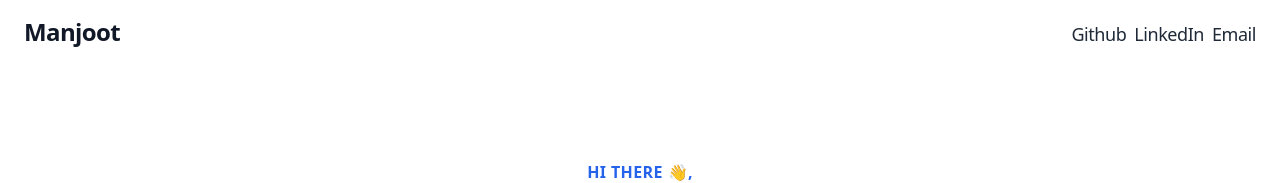
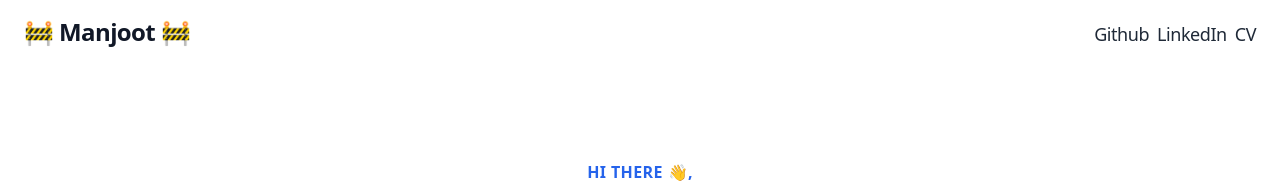
Before and after one commit to manjoot/manjoot-temporary-site, a Gatsby site: page / in a window 1280 px wide. Shown: the top 183 px of the page. Built offline with nearby package versions, Linux system fonts and the light colour scheme; Gatsby itself is replaced by a stand-in of ours.

Commit message:
Adding CV to header

```diff
--- a/gatsby-config.js
+++ b/gatsby-config.js
@@ -26,7 +26,7 @@ module.exports = {
         background_color: `#663399`,
         theme_color: `#663399`,
         display: `minimal-ui`,
-        icon: `src/images/me.svg`, // This path is relative to the root of the site.
+        icon: `src/images/gatsby-icon.png`, // This path is relative to the root of the site.
       },
     },
     `gatsby-plugin-gatsby-cloud`,
--- a/src/components/header.js
+++ b/src/components/header.js
@@ -7,12 +7,12 @@ const Header = ({ siteTitle }) => {
     <header>
       <nav class="font-sans flex flex-col text-center sm:flex-row sm:text-left sm:justify-between py-4 px-6 bg-white shadow sm:items-baseline w-full">
         <div class="mb-2 sm:mb-0">
-          <a href="/" class="text-2xl font-bold sm:tracking-tight text-gray-900 hover:text-gray-700">Manjoot</a>
+          <a href="/" class="text-2xl font-bold sm:tracking-tight text-gray-900 hover:text-gray-700"><span role="img" aria-label="construction">🚧</span> Manjoot <span role="img" aria-label="construction">🚧</span></a>
         </div>
         <div>
           <a href="https://www.github.com/manjoot" class="text-lg sm:tracking-tight text-gray-800 hover:text-gray-400 ml-2" target="_blank">Github</a>
           <a href="https://www.linkedin.com/in/manjoot" class="text-lg sm:tracking-tight text-gray-800 hover:text-gray-400 ml-2" target="_blank">LinkedIn</a>
-          <a href="mailto:manjoot@hotmail.com" class="text-lg sm:tracking-tight text-gray-800 hover:text-gray-400 ml-2" target="_blank">Email</a>
+          <a href="https://drive.google.com/uc?export=download&id=1VJGnC-ssGajZsyXpMP-OuYyckHxU0vpS" class="text-lg sm:tracking-tight text-gray-800 hover:text-gray-400 ml-2" target="_blank">CV</a>
         </div>
       </nav>
     </header>
--- a/src/components/title.js
+++ b/src/components/title.js
@@ -17,7 +17,7 @@ export default function Title(){
 
 
                 <p className="text-xl text-gray-500">
-                Welcome to my <b>temporary </b> site.
+                 Welcome to my <b>temporary </b> site.
                 </p>
 
                 <br/>
```
Also changed, not shown: src/images/gatsby-icon.png.
